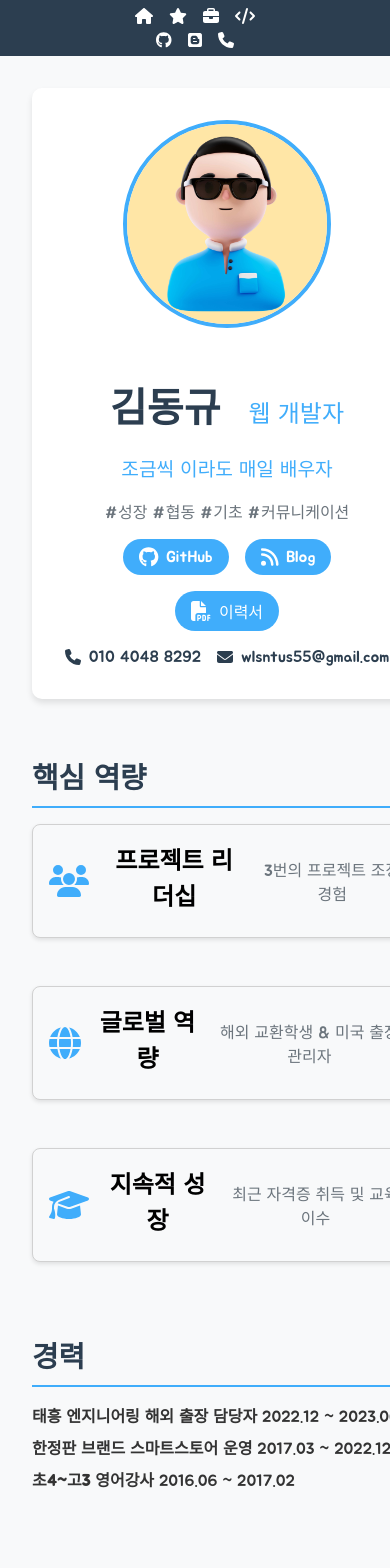
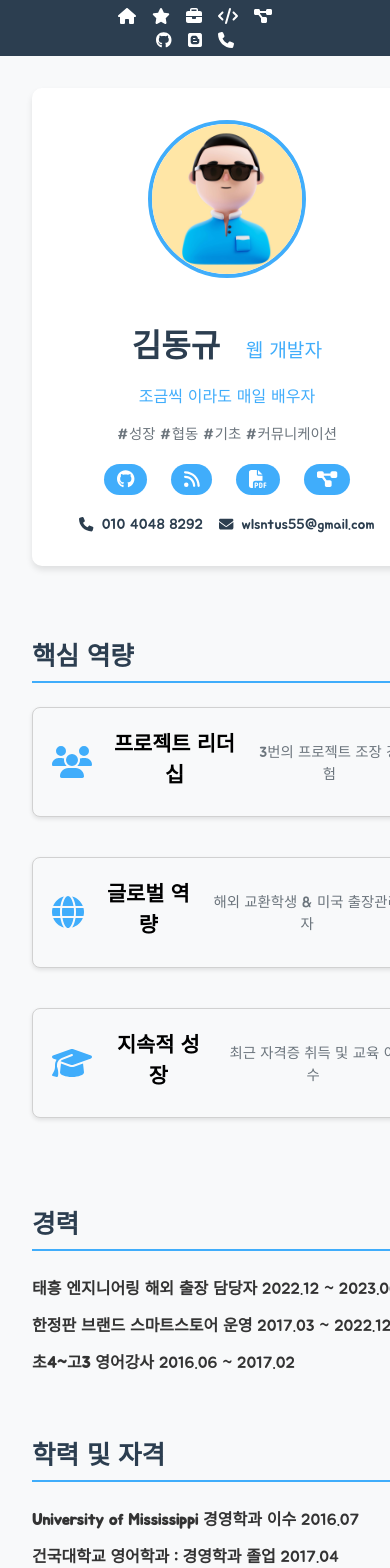
Before and after one commit to dongkyukim1/portfolio, a Vue app: page / in a window 390 px wide. Shown: the top 1568 px of the page. Built offline with nearby package versions, Linux system fonts and the light colour scheme; the HTML template or start-up script is replaced by a standard one.

Commit message:
feature : 5 commit

```diff
--- a/src/App.vue
+++ b/src/App.vue
@@ -18,6 +18,10 @@
           <font-awesome-icon icon="code" />
           <span class="tooltip">기술</span>
         </a>
+        <a @click="scrollToSection('projectsSection')" class="nav-item">
+          <font-awesome-icon icon="project-diagram" />
+          <span class="tooltip">프로젝트</span>
+        </a>
       </nav>
       <div class="social-icons">
         <a href="https://github.com/dongkyukim1" target="_blank" rel="noopener noreferrer" class="nav-item">
@@ -36,8 +40,12 @@
     </header>
 
     <main class="main-content">
-      <Home ref="home" class="left-content" />
-      <Projects class="right-content" />
+      <div class="left-content">
+        <Home ref="home" />
+      </div>
+      <div class="right-content">
+        <Projects ref="projects" />
+      </div>
     </main>
 
     <footer>
@@ -51,11 +59,11 @@ import { ref } from 'vue'
 import Home from './views/Home.vue'
 import Projects from './views/Projects.vue'
 import { library } from '@fortawesome/fontawesome-svg-core'
-import { faHome, faStar, faBriefcase, faCode, faPhone } from '@fortawesome/free-solid-svg-icons'
+import { faHome, faStar, faBriefcase, faCode, faPhone, faProjectDiagram } from '@fortawesome/free-solid-svg-icons'
 import { faGithub, faBlogger } from '@fortawesome/free-brands-svg-icons'
 import { FontAwesomeIcon } from '@fortawesome/vue-fontawesome'
 
-library.add(faHome, faStar, faBriefcase, faCode, faPhone, faGithub, faBlogger)
+library.add(faHome, faStar, faBriefcase, faCode, faPhone, faProjectDiagram, faGithub, faBlogger)
 
 export default {
   name: 'App',
@@ -66,15 +74,19 @@ export default {
   },
   setup() {
     const home = ref(null)
+    const projects = ref(null)
 
     const scrollToSection = (sectionId) => {
-      if (home.value && home.value.$refs[sectionId]) {
+      if (sectionId === 'projectsSection' && projects.value) {
+        projects.value.$el.scrollIntoView({behavior: 'smooth'});
+      } else if (home.value && home.value.$refs[sectionId]) {
         home.value.$refs[sectionId].scrollIntoView({behavior: 'smooth'});
       }
     }
 
     return {
       home,
+      projects,
       scrollToSection
     }
   }
@@ -121,6 +133,7 @@ nav, .social-icons {
   display: flex;
   flex-direction: column;
   align-items: center;
+  position: relative; /* 추가 */
 }
 
 .nav-item:hover {
@@ -196,9 +209,18 @@ footer {
   }
 
   .left-content, .right-content {
-    height: calc(100vh - 60px);
-    padding: 1rem;
+    width: 100%;
     border-right: none;
+  }
+  .right-content {
+    border-top: 1px solid #e0e0e0;
+  }
+  .tooltip {
+    position: fixed;
+    bottom: 10px;
+    left: 50%;
+    transform: translateX(-50%);
+    top: auto;
   }
 }
 </style>
--- a/src/views/Home.vue
+++ b/src/views/Home.vue
@@ -1,3 +1,4 @@
+<!-- Home.vue -->
 <template>
   <div class="profile-container">
     <header class="profile-header" ref="profileSection">
@@ -11,15 +12,19 @@
         <div class="profile-links">
           <a :href="gitLink" target="_blank" class="profile-link">
             <font-awesome-icon :icon="['fab', 'github']" size="lg" class="profile-link-icon" />
-            GitHub
+            <span class="link-text">GitHub</span>
           </a>
           <a :href="blogLink" target="_blank" class="profile-link">
             <font-awesome-icon icon="rss" size="lg" class="profile-link-icon" />
-            Blog
+            <span class="link-text">Blog</span>
           </a>
           <a :href="resumeLink" target="_blank" class="profile-link">
             <font-awesome-icon icon="file-pdf" size="lg" class="profile-link-icon" />
-            이력서
+            <span class="link-text">이력서</span>
+          </a>
+          <a href="#projects" class="profile-link" @click.prevent="scrollToProjects">
+            <font-awesome-icon icon="project-diagram" size="lg" class="profile-link-icon" />
+            <span class="link-text">프로젝트</span>
           </a>
         </div>
         <div class="contact-info">
@@ -81,18 +86,20 @@
         </div>
       </section>
     </main>
+
+    <Projects ref="projectsSection" />
   </div>
 </template>
 
 <script setup>
 import { ref } from 'vue'
 import { library } from '@fortawesome/fontawesome-svg-core'
-import { faUsers, faGlobe, faGraduationCap, faRss, faPhone, faEnvelope, faFilePdf } from '@fortawesome/free-solid-svg-icons'
+import { faUsers, faGlobe, faGraduationCap, faRss, faPhone, faEnvelope, faFilePdf, faProjectDiagram } from '@fortawesome/free-solid-svg-icons'
 import { faGithub } from '@fortawesome/free-brands-svg-icons'
 import { FontAwesomeIcon } from '@fortawesome/vue-fontawesome'
 
 // FontAwesome 아이콘 라이브러리 설정
-library.add(faUsers, faGlobe, faGraduationCap, faGithub, faRss, faPhone, faEnvelope, faFilePdf)
+library.add(faUsers, faGlobe, faGraduationCap, faGithub, faRss, faPhone, faEnvelope, faFilePdf, faProjectDiagram)
 
 const gitLink = 'https://github.com/dongkyukim1'
 const blogLink = 'https://begin-developer.tistory.com/'
@@ -190,6 +197,12 @@ const getSkillIcon = (skillName) => {
     return new URL('../components/icons/default.svg', import.meta.url).href;
   }
 }
+
+const projectsSection = ref(null)
+
+const scrollToProjects = () => {
+  projectsSection.value.$el.scrollIntoView({ behavior: 'smooth' })
+}
 </script>
 
 <style scoped>
@@ -197,27 +210,20 @@ const getSkillIcon = (skillName) => {
 
 .profile-container {
   width: 100%;
-  max-width: 1200px;
+  max-width: 900px; /* 최대 너비를 줄여 여유 공간 확보 */
   margin: 0 auto;
   padding: 2rem;
   font-family: 'Jua', sans-serif;
   background-color: #f8f9fa;
   color: #333;
-  overflow-y: auto; /* 내용이 넘칠 경우 스크롤 허용 */
-  height: auto; /* 높이 제한 제거 */
-}
-
-.job-title {
-  font-size: 1.5rem;
-  color: #40adfb;
-  margin-left: 1rem;
-  font-weight: normal;
+  overflow-y: auto;
+  height: auto;
 }
 
 .profile-header {
   display: flex;
-  align-items: center;
-  margin-bottom: 2rem;
+  align-items: flex-start; /* 상단 정렬로 변경 */
+  margin-bottom: 3rem; /* 여백 증가 */
   background-color: #ffffff;
   border-radius: 10px;
   padding: 2rem;
@@ -230,8 +236,8 @@ const getSkillIcon = (skillName) => {
 }
 
 .profile-image {
-  width: 200px;
-  height: 200px;
+  width: 180px; /* 이미지 크기 약간 감소 */
+  height: 180px;
   border-radius: 50%;
   object-fit: cover;
   border: 4px solid #40adfb;
@@ -242,13 +248,20 @@ const getSkillIcon = (skillName) => {
 }
 
 .profile-info h1 {
-  font-size: 2.5rem;
+  font-size: 2.3rem; /* 폰트 크기 약간 감소 */
   margin-bottom: 0.5rem;
   color: #2c3e50;
 }
 
+.job-title {
+  font-size: 1.3rem;
+  color: #40adfb;
+  margin-left: 1rem;
+  font-weight: normal;
+}
+
 .tagline {
-  font-size: 1.2rem;
+  font-size: 1.1rem;
   color: #40adfb;
   margin-bottom: 0.5rem;
 }
@@ -271,8 +284,8 @@ const getSkillIcon = (skillName) => {
   color: #ffffff;
   text-decoration: none;
   transition: all 0.3s ease;
-  font-size: 1rem;
-  padding: 0.5rem 1rem;
+  font-size: 0.9rem; /* 폰트 크기 약간 감소 */
+  padding: 0.4rem 0.8rem; /* 패딩 약간 감소 */
   border-radius: 20px;
   background-color: #40adfb;
 }
@@ -300,7 +313,7 @@ const getSkillIcon = (skillName) => {
   color: #2c3e4f;
   text-decoration: none;
   transition: all 0.3s ease;
-  font-size: 1rem;
+  font-size: 0.9rem; /* 폰트 크기 약간 감소 */
 }
 
 .contact-link:hover {
@@ -311,32 +324,22 @@ const getSkillIcon = (skillName) => {
   margin-right: 0.5rem;
 }
 
-@media (max-width: 768px) {
-  .contact-info {
-    justify-content: center;
-  }
-}
-
-.contact-info p {
-  margin: 0.5rem 0;
-}
-
 .profile-content {
   display: grid;
   grid-template-columns: 1fr;
-  gap: 2rem;
+  gap: 3rem; /* 섹션 간 간격 증가 */
 }
 
 h2 {
-  font-size: 1.8rem;
+  font-size: 1.6rem; /* 폰트 크기 약간 감소 */
   color: #2c3e50;
-  margin-bottom: 1rem;
+  margin-bottom: 1.5rem; /* 여백 증가 */
   border-bottom: 2px solid #40adfb;
   padding-bottom: 0.5rem;
 }
 
 h3 {
-  font-size: 1.3rem;
+  font-size: 1.2rem;
   color: #40adfb;
   margin-bottom: 0.5rem;
 }
@@ -347,56 +350,56 @@ ul {
 }
 
 li {
-  margin-bottom: 0.5rem;
+  margin-bottom: 0.8rem; /* 여백 증가 */
 }
 
 .highlight-item {
-  background-color: #f8f9fa; /* 배경색을 약간 밝은 색으로 변경 */
-  padding: 1rem;
+  background-color: #f8f9fa;
+  padding: 1.2rem; /* 패딩 증가 */
   border-radius: 8px;
   color: #40adfb;
-  text-align: left; /* 가로 정렬을 위해 좌측 정렬 */
+  text-align: left;
   box-shadow: 0 2px 4px rgba(0, 0, 0, 0.1);
-  display: flex; /* 플렉스 박스 사용 */
-  align-items: center; /* 수직 정렬 */
-  gap: 1rem; /* 아이콘과 텍스트 사이에 간격 추가 */
-  border: 1px solid #d1d1d1; /* 테두리 추가 */
-  margin-bottom: 1rem; /* 요소 사이에 간격 추가 */
-  transition: background-color 0.3s, transform 0.3s; /* 배경색과 변환 효과에 트랜지션 추가 */
+  display: flex;
+  align-items: center;
+  gap: 1rem;
+  border: 1px solid #d1d1d1;
+  margin-bottom: 1rem;
+  transition: background-color 0.3s, transform 0.3s;
 }
 
 .highlight-item:hover {
-  background-color: #e0f7fa; /* 호버 시 배경색 변경 */
-  transform: translateY(-5px); /* 호버 시 약간 위로 이동 */
+  background-color: #e0f7fa;
+  transform: translateY(-5px);
 }
 
 .highlight-item h3 {
-  margin: 0 0 0.5rem 0; /* 제목과 설명 사이에 간격 추가 */
-  font-size: 1.5rem;
+  margin: 0 0 0.5rem 0;
+  font-size: 1.3rem; /* 폰트 크기 약간 감소 */
   color: #000000;
 }
 
 .highlight-item p {
   margin: 0;
   color: #6c757d;
-  font-size: 1rem;
+  font-size: 0.9rem; /* 폰트 크기 약간 감소 */
 }
 
 .highlights-grid {
   display: grid;
-  grid-template-columns: repeat(3, 1fr); /* 3개의 칼럼으로 정렬 */
-  gap: 1.5rem; /* 칼럼 사이에 간격 추가 */
+  grid-template-columns: repeat(auto-fit, minmax(250px, 1fr)); /* 반응형 그리드로 변경 */
+  gap: 1.5rem;
 }
 
 .experience-education {
   display: grid;
-  grid-template-columns: 1fr 1fr;
+  grid-template-columns: 1fr;
   gap: 2rem;
 }
 
 .skill-categories {
   display: grid;
-  grid-template-columns: repeat(auto-fit, minmax(250px, 1fr));
+  grid-template-columns: repeat(auto-fit, minmax(200px, 1fr)); /* 그리드 열 너비 조정 */
   gap: 1.5rem;
 }
 
@@ -412,13 +415,13 @@ li {
   background-color: #ffffff;
   padding: 0.5rem;
   border-radius: 4px;
-  font-size: 0.9rem;
+  font-size: 0.85rem; /* 폰트 크기 약간 감소 */
   box-shadow: 0 1px 3px rgba(0, 0, 0, 0.1);
 }
 
 .skill-item img {
-  width: 20px;
-  height: 20px;
+  width: 18px; /* 아이콘 크기 약간 감소 */
+  height: 18px;
   margin-right: 0.5rem;
 }
 
@@ -433,6 +436,10 @@ li {
 }
 
 @media (max-width: 768px) {
+  .profile-container {
+    padding: 1rem;
+  }
+
   .profile-header {
     flex-direction: column;
     align-items: center;
@@ -444,23 +451,62 @@ li {
     margin-bottom: 1rem;
   }
 
+  .profile-image {
+    width: 150px;
+    height: 150px;
+  }
+
   .profile-info {
     text-align: center;
+  }
+
+  .profile-info h1 {
+    font-size: 2rem;
+  }
+
+  .job-title {
+    font-size: 1.2rem;
+  }
+
+  .tagline {
+    font-size: 1rem;
+  }
+
+  .hashtags {
+    font-size: 0.9rem;
   }
 
   .profile-links {
     justify-content: center;
   }
 
+  .profile-link {
+    margin: 0.25rem;
+    padding: 0.4rem 0.8rem;
+    font-size: 0.9rem;
+  }
+
+  .link-text {
+    display: none;
+  }
+
+  .profile-link-icon {
+    margin-right: 0;
+  }
+
   .contact-info {
     justify-content: center;
+  }
+
+  .contact-link {
+    font-size: 0.9rem;
   }
 
   .highlights-grid,
   .experience-education,
   .skill-categories {
-    grid-template-columns: 1fr; /* 1열 레이아웃으로 변경 */
-    gap: 2rem;
+    grid-template-columns: 1fr;
+    gap: 1.5rem;
   }
 
   .highlight-item {
--- a/vite.config.js
+++ b/vite.config.js
@@ -1,6 +1,7 @@
 import { defineConfig } from 'vite'
 import vue from '@vitejs/plugin-vue'
 import { fileURLToPath, URL } from 'node:url'
+import { resolve } from 'path'
 
 export default defineConfig({
   plugins: [vue()],
@@ -9,5 +10,14 @@ export default defineConfig({
       '@': fileURLToPath(new URL('./src', import.meta.url)),
     },
   },
-  base: '/portfolio/', // GitHub 리포지토리 이름에 맞춰 base 설정 추가
+  base: '/portfolio/', // GitHub 리포지토리 이름에 맞춰 base 설정 유지
+  build: {
+    rollupOptions: {
+      input: {
+        main: resolve(__dirname, 'index.html'),
+        resume: resolve(__dirname, 'public/resume/resume.pdf'),
+      },
+    },
+  },
+  publicDir: 'public', // public 디렉토리 명시적 지정
 })
```
Also changed, not shown: src/views/Projects.vue (+34 -18 lines).
